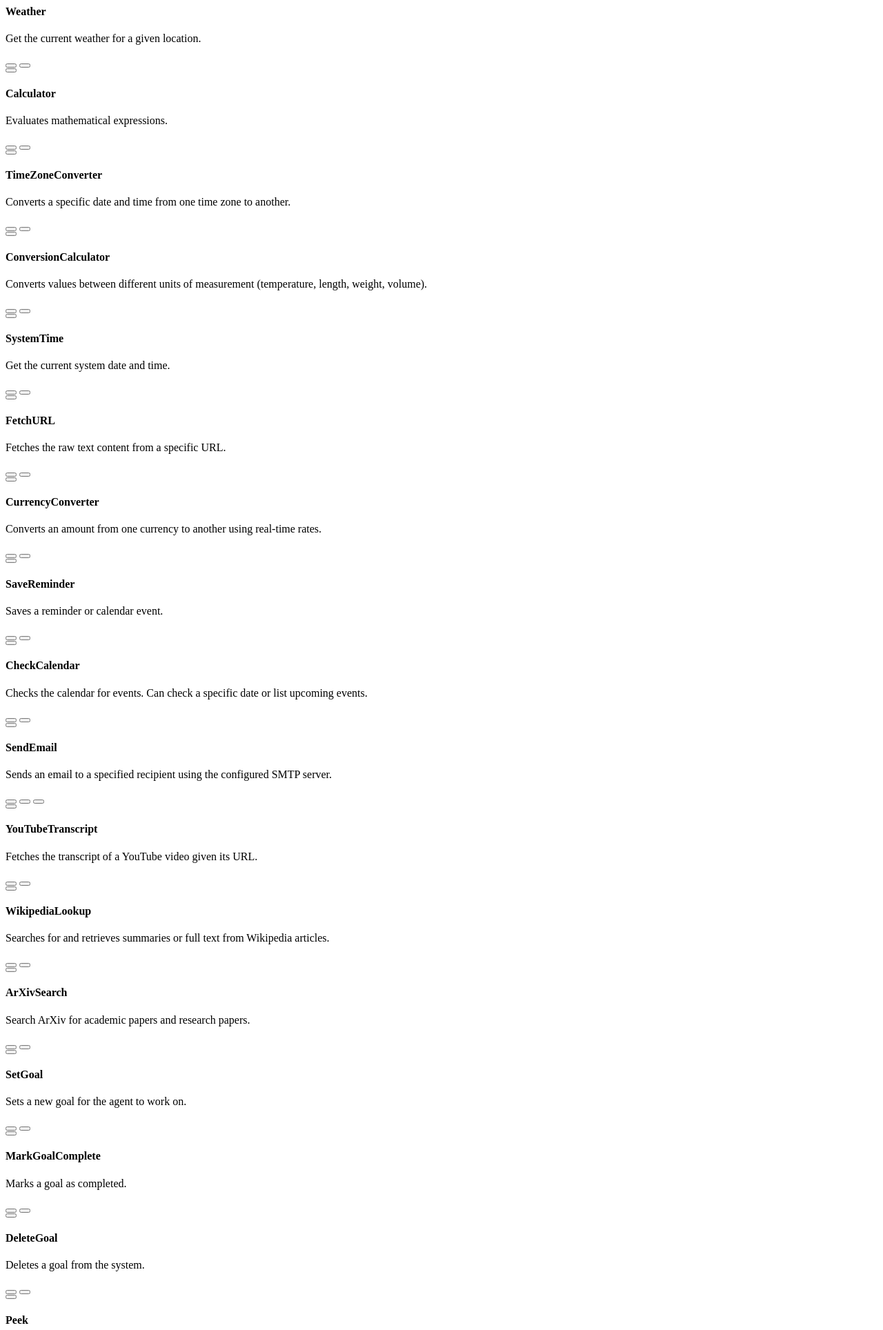
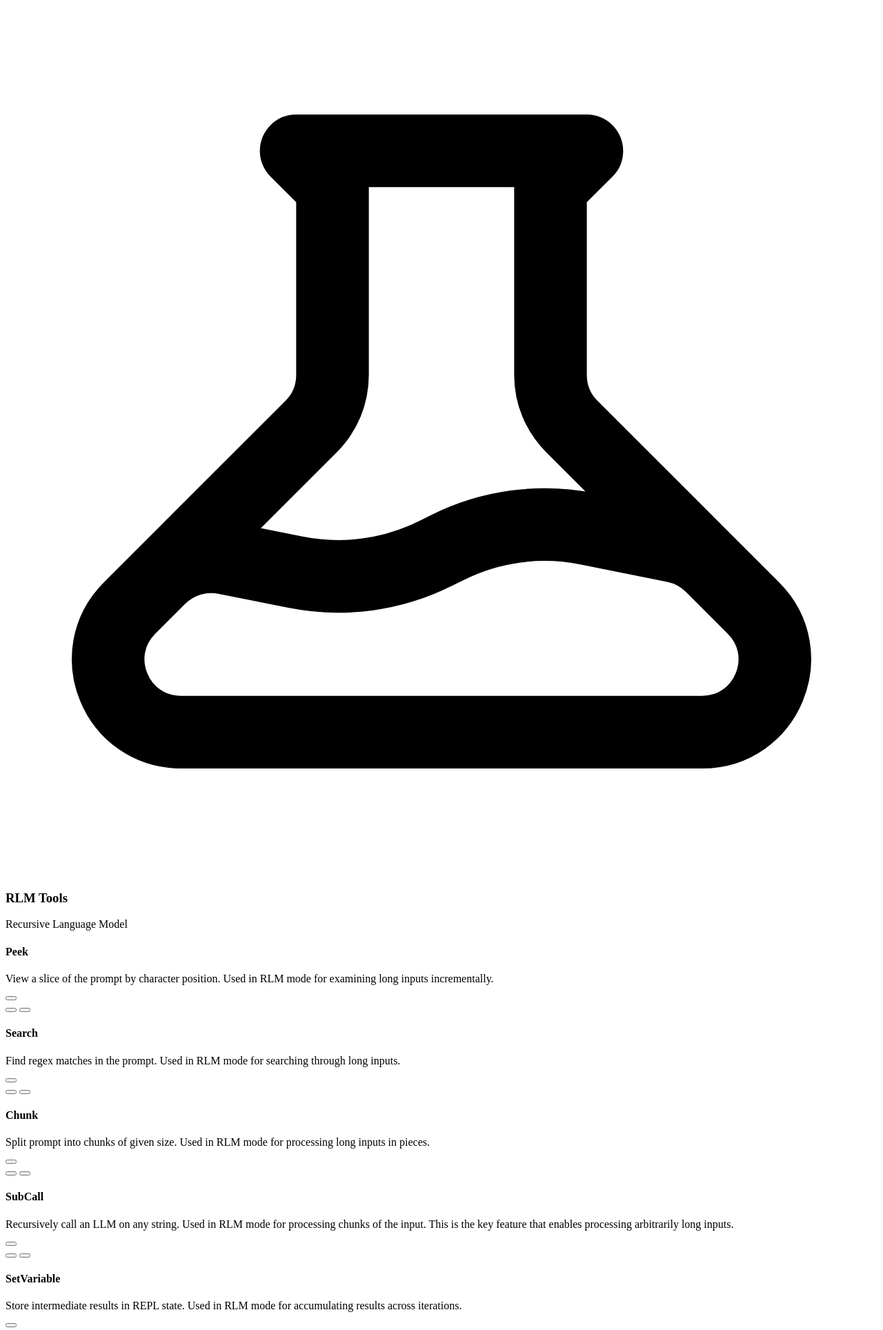
Before and after one commit to Aegean-E/NeuroCore, a FastAPI app: page /tools/list in a window 1280 px wide. Shown: the top 1928 px of the page at 69% size. Run offline with FastAPI, Linux system fonts and the light colour scheme; some libraries are stand-ins or nearby versions.

Commit message:
feat(tools): Implement tool categorization and RLM section UI
Refactor the tools list display to categorize tools into 'RLM Tools'
and 'Standard Tools'. This provides a clearer overview and
distinguishes specialized recursive language model tools.

- Introduced a 'category' field in `tools.json` to classify tools.
- Updated `tools_list.html` to dynamically group and display tools
  based on their category.
- Added distinct UI elements and styling for RLM tools, including
  a dedicated section with a purple theme.
- Ensured graceful handling for cases where no tools are defined.

```diff
--- a/modules/tools/tools.json
+++ b/modules/tools/tools.json
@@ -433,7 +433,8 @@
                 }
             }
         },
-        "enabled": true
+        "enabled": true,
+        "category": "rlm"
     },
     "Search": {
         "definition": {
@@ -459,7 +460,8 @@
                 }
             }
         },
-        "enabled": true
+        "enabled": true,
+        "category": "rlm"
     },
     "Chunk": {
         "definition": {
@@ -483,7 +485,8 @@
                 }
             }
         },
-        "enabled": true
+        "enabled": true,
+        "category": "rlm"
     },
     "SubCall": {
         "definition": {
@@ -513,7 +516,8 @@
                 }
             }
         },
-        "enabled": true
+        "enabled": true,
+        "category": "rlm"
     },
     "SetVariable": {
         "definition": {
@@ -540,7 +544,8 @@
                 }
             }
         },
-        "enabled": true
+        "enabled": true,
+        "category": "rlm"
     },
     "GetVariable": {
         "definition": {
@@ -562,7 +567,8 @@
                 }
             }
         },
-        "enabled": true
+        "enabled": true,
+        "category": "rlm"
     },
     "SetFinal": {
         "definition": {
@@ -584,6 +590,7 @@
                 }
             }
         },
-        "enabled": true
+        "enabled": true,
+        "category": "rlm"
     }
 }
--- a/web/templates/tools_list.html
+++ b/web/templates/tools_list.html
@@ -1,10 +1,71 @@
-<div class="space-y-4">
-    {% if not tools %}
-    <div class="text-center py-20 bg-slate-900/50 rounded-xl border border-slate-800 border-dashed">
-        <p class="text-slate-500 italic">No tools defined yet.</p>
+{% set rlm_tools = {} %}
+{% set regular_tools = {} %}
+{% for name, data in tools.items() %}
+    {% if data.get('category') == 'rlm' %}
+        {% set _ = rlm_tools.update({name: data}) %}
+    {% else %}
+        {% set _ = regular_tools.update({name: data}) %}
+    {% endif %}
+{% endfor %}
+
+<!-- RLM Tools Section -->
+{% if rlm_tools %}
+<div class="mb-8">
+    <div class="flex items-center space-x-2 mb-4">
+        <svg class="w-5 h-5 text-purple-400" fill="none" stroke="currentColor" viewBox="0 0 24 24"><path stroke-linecap="round" stroke-linejoin="round" stroke-width="2" d="M19.428 15.428a2 2 0 00-1.022-.547l-2.387-.477a6 6 0 00-3.86.517l-.318.158a6 6 0 01-3.86.517L6.05 15.21a2 2 0 00-1.806.547M8 4h8l-1 1v5.172a2 2 0 00.586 1.414l5 5c1.26 1.26.367 3.414-1.415 3.414H4.828c-1.782 0-2.674-2.154-1.414-3.414l5-5A2 2 0 009 10.172V5L8 4z"></path></svg>
+        <h3 class="text-lg font-bold text-purple-400">RLM Tools</h3>
+        <span class="text-xs bg-purple-500/20 text-purple-400 px-2 py-0.5 rounded-full">Recursive Language Model</span>
     </div>
-    {% else %}
-    {% for name, data in tools.items() %}
+    <div class="space-y-3 bg-purple-500/5 rounded-xl p-4 border border-purple-500/20">
+        {% for name, data in rlm_tools.items() %}
+        <div class="bg-slate-900 rounded-lg border border-slate-800 p-4 flex justify-between items-center group">
+            <div class="flex-grow mr-4">
+                <div class="flex items-center space-x-2">
+                    <h4 class="font-bold {{ 'text-purple-400' if data.get('enabled', True) else 'text-slate-500' }}">{{ name }}</h4>
+                    {% if not data.get('enabled', True) %}
+                    <span class="text-[10px] uppercase bg-slate-800 text-slate-500 px-1.5 py-0.5 rounded border border-slate-700">Disabled</span>
+                    {% endif %}
+                </div>
+                <p class="text-sm text-slate-400 mt-1">{{ data.definition.function.description }}</p>
+            </div>
+            <div class="flex items-center space-x-4">
+                <div class="flex items-center space-x-2 opacity-0 group-hover:opacity-100 transition-opacity">
+                    {% if data.get('configurable', False) %}
+                    <button onclick='openToolConfig({{ name | tojson }})' class="text-slate-500 hover:text-amber-400 p-1" title="Configure">
+                        <svg class="w-5 h-5" fill="none" stroke="currentColor" viewBox="0 0 24 24"><path stroke-linecap="round" stroke-linejoin="round" stroke-width="2" d="M10.325 4.317c.426-1.756 2.924-1.756 3.35 0a1.724 1.724 0 002.573 1.066c1.543-.94 3.31.826 2.37 2.37a1.724 1.724 0 001.065 2.572c1.756.426 1.756 2.924 0 3.35a1.724 1.724 0 00-1.066 2.573c.94 1.543-.826 3.31-2.37 2.37a1.724 1.724 0 00-2.572 1.065c-.426 1.756-2.924 1.756-3.35 0a1.724 1.724 0 00-2.573-1.066c-1.543.94-3.31-.826-2.37-2.37a1.724 1.724 0 00-1.065-2.572c-1.756-.426-1.756-2.924 0-3.35a1.724 1.724 0 001.066-2.573c-.94-1.543.826-3.31 2.37-2.37.996.608 2.296.07 2.572-1.065z"></path><path stroke-linecap="round" stroke-linejoin="round" stroke-width="2" d="M15 12a3 3 0 11-6 0 3 3 0 016 0z"></path></svg>
+                    </button>
+                    {% endif %}
+                    <button onclick='loadToolForEdit({{ name | tojson }})' class="text-slate-500 hover:text-blue-400 p-1" title="Edit">
+                        <svg class="w-5 h-5" fill="none" stroke="currentColor" viewBox="0 0 24 24"><path stroke-linecap="round" stroke-linejoin="round" stroke-width="2" d="M11 5H6a2 2 0 00-2 2v11a2 2 0 002 2h11a2 2 0 002-2v-5m-1.414-9.414a2 2 0 112.828 2.828L11.828 15H9v-2.828l8.586-8.586z"></path></svg>
+                    </button>
+                </div>
+                <button hx-delete="/tools/{{ name }}" hx-target="#tools-list" hx-confirm="Delete this tool?" class="text-slate-500 hover:text-red-500 p-1 opacity-0 group-hover:opacity-100 transition-opacity" title="Delete">
+                    <svg class="w-5 h-5" fill="none" stroke="currentColor" viewBox="0 0 24 24"><path stroke-linecap="round" stroke-linejoin="round" stroke-width="2" d="M19 7l-.867 12.142A2 2 0 0116.138 21H7.862a2 2 0 01-1.995-1.858L5 7m5 4v6m4-6v6m1-10V4a1 1 0 00-1-1h-4a1 1 0 00-1 1v3M4 7h16"></path></svg>
+                </button>
+                <button hx-post="/tools/{{ name }}/toggle"
+                        hx-target="#tools-list"
+                        class="relative inline-flex h-6 w-11 items-center rounded-full transition-colors focus:outline-none focus:ring-2 focus:ring-purple-500 focus:ring-offset-2 focus:ring-offset-slate-900 {{ 'bg-purple-500' if data.get('enabled', True) else 'bg-slate-700' }}"
+                        title="Toggle Tool">
+                    <span class="inline-block h-4 w-4 transform rounded-full bg-white transition-transform {{ 'translate-x-6' if data.get('enabled', True) else 'translate-x-1' }}"></span>
+                </button>
+            </div>
+        </div>
+        {% endfor %}
+    </div>
+</div>
+{% endif %}
+
+<!-- Regular Tools Section -->
+{% if regular_tools %}
+<div>
+    {% if rlm_tools %}
+    <div class="flex items-center space-x-2 mb-4">
+        <svg class="w-5 h-5 text-slate-400" fill="none" stroke="currentColor" viewBox="0 0 24 24"><path stroke-linecap="round" stroke-linejoin="round" stroke-width="2" d="M4 6h16M4 12h16M4 18h16"></path></svg>
+        <h3 class="text-lg font-bold text-slate-300">Standard Tools</h3>
+    </div>
+    {% endif %}
+    <div class="space-y-3">
+        {% for name, data in regular_tools.items() %}
         <div class="bg-slate-900 rounded-xl border border-slate-800 p-5 flex justify-between items-center group">
             <div class="flex-grow mr-4">
                 <div class="flex items-center space-x-3">
@@ -40,5 +101,12 @@
             </div>
         </div>
         {% endfor %}
+    </div>
+</div>
 {% endif %}
+
+{% if not tools %}
+<div class="text-center py-20 bg-slate-900/50 rounded-xl border border-slate-800 border-dashed">
+    <p class="text-slate-500 italic">No tools defined yet.</p>
 </div>
+{% endif %}
```
Lines whose indentation alone changed are shown as unchanged.
